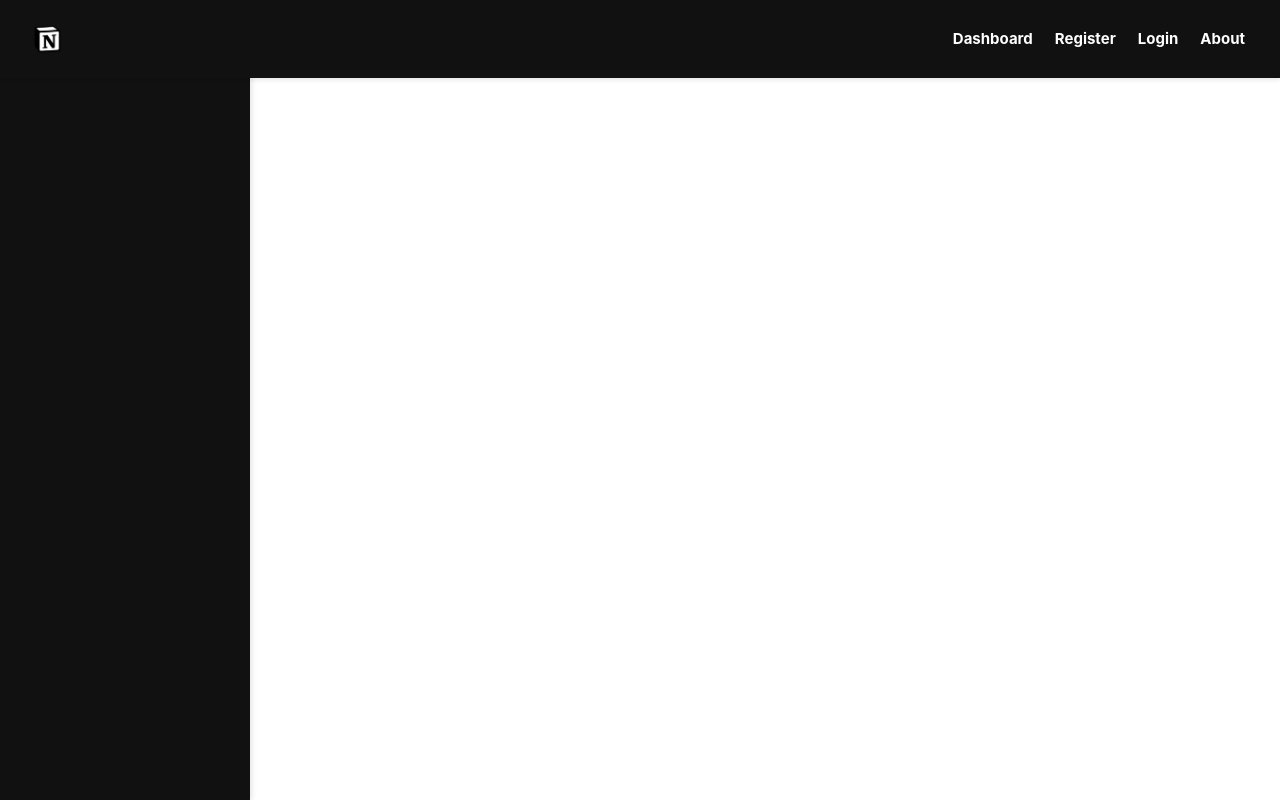
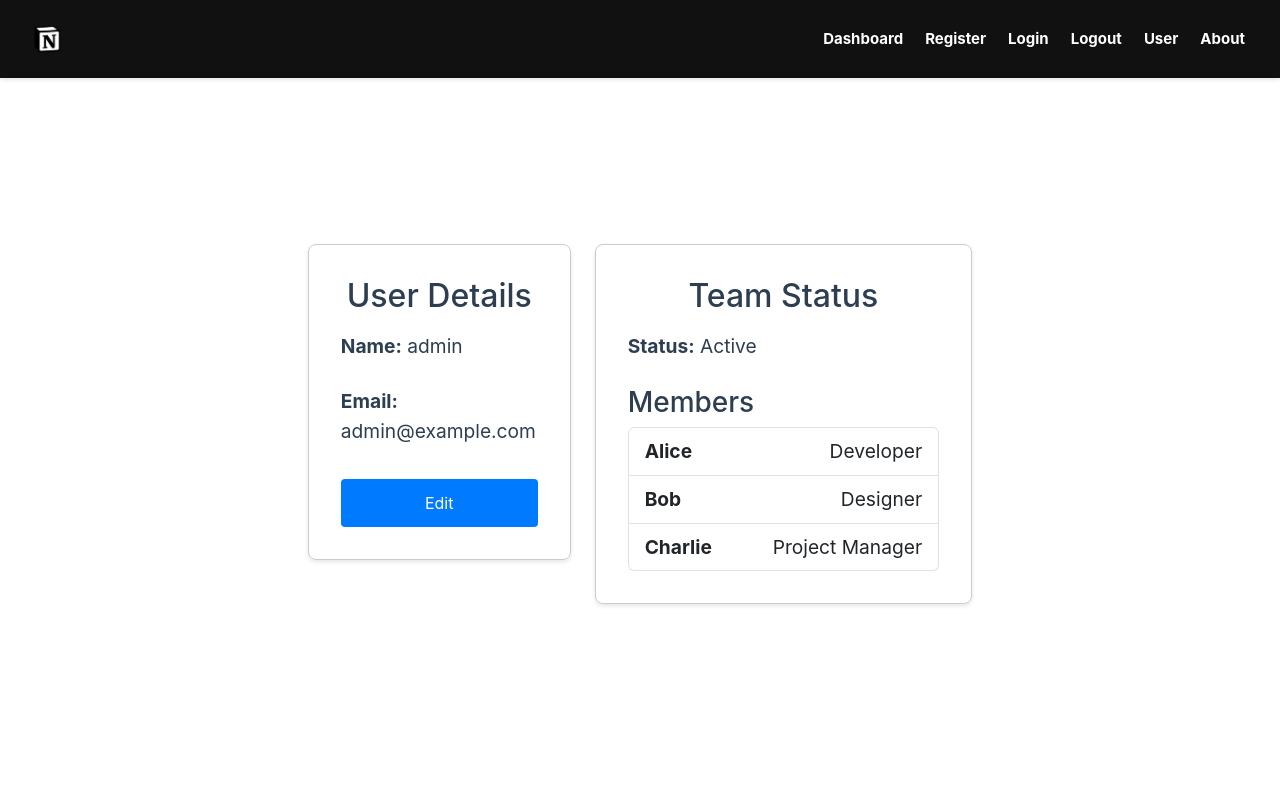
Before and after one commit to Fanzakp/team-project-tracker-pbkk, a Vue app in the folder vue/: page /user in a window 1280 px wide. Built offline with nearby package versions, Linux system fonts and the light colour scheme.

Commit message:
ui update

```diff
--- a/vue/src/App.vue
+++ b/vue/src/App.vue
@@ -12,6 +12,8 @@ const route = useRoute();
         <li><a href="/dashboard">Dashboard</a></li>
         <li><a href="/register">Register</a></li>
         <li><a href="/login">Login</a></li>
+        <li><a href="/logout">Logout</a></li>
+        <li><a href="/user">User</a></li>
         <li><a href="/about">About</a></li>
       </ul>
     </nav>
--- /dev/null
+++ b/vue/src/components/Logout.vue
@@ -0,0 +1,52 @@
+<script setup>
+import { ref } from 'vue';
+import { useRouter } from 'vue-router';
+
+const router = useRouter();
+const isConfirmed = ref(false);
+
+const logout = () => {
+  if (isConfirmed.value) {
+    // Remove authentication (e.g., clear token or user data)
+    localStorage.removeItem('authToken'); // Example of clearing a token
+    router.push('/login'); // Redirect to login page
+  }
+};
+</script>
+
+<template>
+  <div class="logout-container">
+    <h1>Log Out</h1>
+    <p>Are you sure you want to log out?</p>
+    <div class="d-flex justify-content-center">
+      <button @click="isConfirmed = true; logout()" class="btn btn-danger me-2">Yes, log out</button>
+      <button @click="router.push('/')" class="btn btn-secondary">Cancel</button>
+    </div>
+  </div>
+</template>
+
+<style scoped>
+.logout-container {
+  max-width: 400px;
+  margin: 0 auto;
+  padding: 2rem;
+  border: 1px solid #ccc;
+  border-radius: 8px;
+  box-shadow: 0 2px 4px rgba(0, 0, 0, 0.1);
+  text-align: center;
+}
+
+h1 {
+  font-size: 2rem;
+  margin-bottom: 1rem;
+}
+
+p {
+  font-size: 1.2rem;
+  margin-bottom: 1.5rem;
+}
+
+button {
+  padding: 0.75rem 1.5rem;
+}
+</style>
--- /dev/null
+++ b/vue/src/components/User.vue
@@ -0,0 +1,171 @@
+<script setup>
+import { ref } from 'vue';
+
+const user = ref({
+  name: 'admin',
+  email: 'admin@example.com',
+  password: 'admin123',
+  team: {
+    status: 'Active',
+    members: [
+      { name: 'Alice', role: 'Developer' },
+      { name: 'Bob', role: 'Designer' },
+      { name: 'Charlie', role: 'Project Manager' }
+    ]
+  }
+});
+
+const isEditing = ref(false);
+
+const updateUser = () => {
+  // Handle the update logic here
+  console.log('User updated:', user.value);
+  isEditing.value = false;
+};
+</script>
+
+<template>
+  <div class="container">
+    <div class="row">
+      <div class="col-md-5">
+        <div class="user-container">
+          <h1 class="text-center">User Details</h1>
+          <div v-if="!isEditing">
+            <p><strong>Name:</strong> {{ user.name }}</p>
+            <p><strong>Email:</strong> {{ user.email }}</p>
+            <button @click="isEditing = true" class="btn btn-primary">Edit</button>
+          </div>
+
+          <form v-else @submit.prevent="updateUser">
+            <div class="form-group">
+              <label for="name">Name:</label>
+              <input
+                type="text"
+                id="name"
+                v-model="user.name"
+                required
+                minlength="3"
+                maxlength="30"
+                class="form-control"
+              />
+            </div>
+            <div class="form-group">
+              <label for="email">Email:</label>
+              <input
+                type="email"
+                id="email"
+                v-model="user.email"
+                required
+                class="form-control"
+              />
+            </div>
+            <div class="form-group">
+              <label for="password">Password:</label>
+              <input
+                type="password"
+                id="password"
+                v-model="user.password"
+                required
+                minlength="6"
+                class="form-control"
+              />
+            </div>
+            <button type="submit" class="btn btn-primary">Update</button>
+            <button @click="isEditing = false" type="button" class="btn btn-secondary">Cancel</button>
+          </form>
+        </div>
+      </div>
+
+      <div class="col-md-7">
+        <div class="team-container">
+          <h2 class="text-center">Team Status</h2>
+          <p><strong>Status:</strong> {{ user.team.status }}</p>
+          <h3>Members</h3>
+          <ul class="list-group">
+            <li v-for="member in user.team.members" :key="member.name" class="list-group-item">
+              <strong>{{ member.name }}</strong> {{ member.role }}
+            </li>
+          </ul>
+        </div>
+      </div>
+    </div>
+  </div>
+</template>
+
+<style scoped>
+.user-container {
+  padding: 2rem;
+  border: 1px solid #ccc;
+  border-radius: 8px;
+  box-shadow: 0 2px 4px rgba(0, 0, 0, 0.1);
+}
+
+.team-container {
+  padding: 2rem;
+  border: 1px solid #ccc;
+  border-radius: 8px;
+  box-shadow: 0 2px 4px rgba(0, 0, 0, 0.1);
+}
+
+h1, h2 {
+  font-size: 2rem;
+  margin-bottom: 1rem;
+  text-align: center;
+}
+
+p {
+  font-size: 1.2rem;
+  margin-bottom: 1.5rem;
+}
+
+.form-group {
+  margin-bottom: 1rem;
+}
+
+label {
+  display: block;
+  margin-bottom: 0.5rem;
+}
+
+input {
+  width: 100%;
+  padding: 0.5rem;
+  border: 1px solid #ccc;
+  border-radius: 4px;
+}
+
+button {
+  width: 100%;
+  padding: 0.75rem;
+  margin-top: 0.5rem;
+  background-color: #007BFF;
+  color: white;
+  border: none;
+  border-radius: 4px;
+  font-size: 1rem;
+  cursor: pointer;
+}
+
+button:hover:not(:disabled) {
+  background-color: #0056b3;
+}
+
+button:disabled {
+  background-color: #cccccc;
+  cursor: not-allowed;
+}
+
+.btn-secondary {
+  background-color: #6c757d;
+}
+
+.btn-secondary:hover:not(:disabled) {
+  background-color: #5a6268;
+}
+
+.list-group-item {
+  display: flex;
+  justify-content: space-between;
+  align-items: center;
+}
+</style>
--- a/vue/src/router/index.js
+++ b/vue/src/router/index.js
@@ -4,6 +4,8 @@ import Home from "../components/Home.vue";
 import Dashboard from "../components/Dashboard.vue";
 import Register from "../components/Register.vue";
 import Login from "../components/Login.vue";
+import Logout from "../components/Logout.vue";
+import User from "../components/User.vue";
 import About from "../components/About.vue";
 
 const routes = [
@@ -11,6 +13,8 @@ const routes = [
   { path: "/dashboard", component: Dashboard, meta: { hideSidebar: true } },
   { path: "/register", component: Register, meta: { hideSidebar: true } },
   { path: "/login", component: Login, meta: { hideSidebar: true } },
+  { path: "/logout", component: Logout, meta: { hideSidebar: true } },
+  { path: "/user", component: User, meta: { hideSidebar: true } },
   { path: "/about", component: About, meta: { hideSidebar: true } },
 ];
 
```
